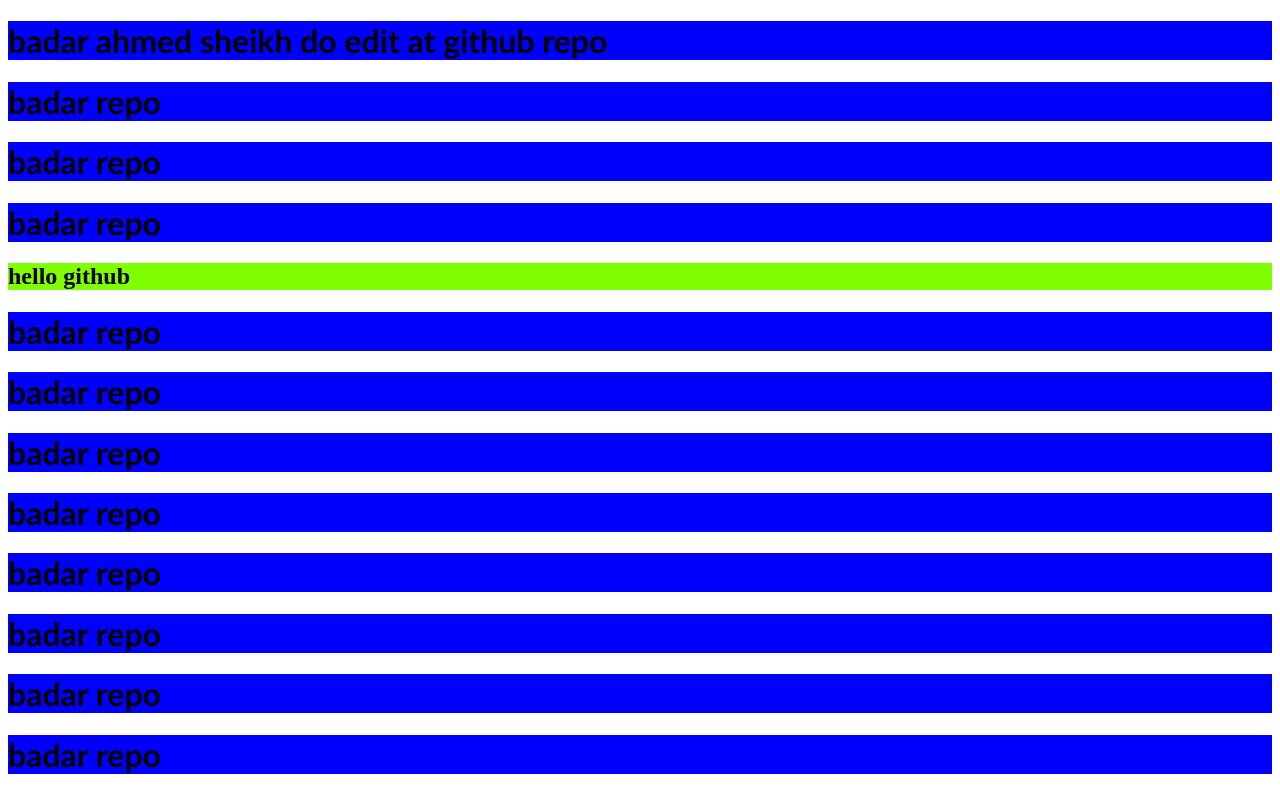
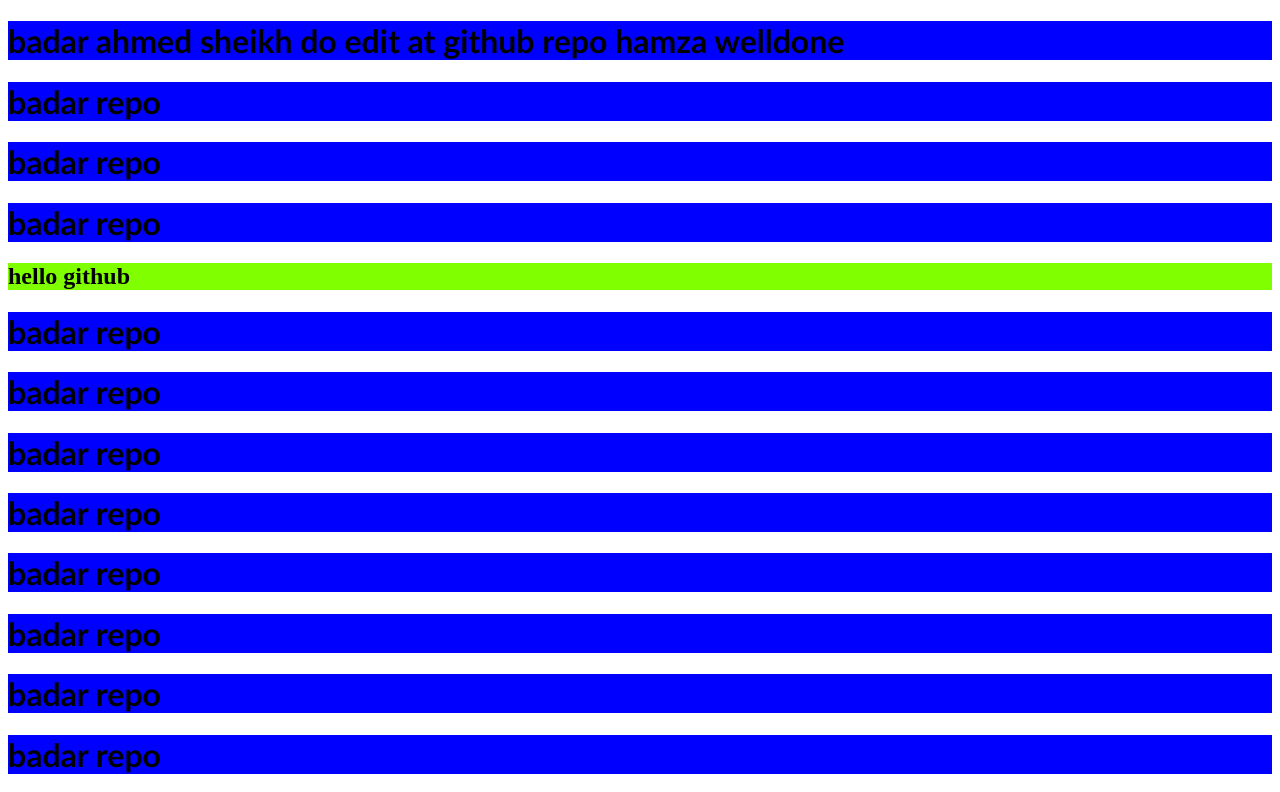
Before and after one commit to BADARAHMEDSHEIKH/nov-2021-18, a plain HTML site: page index.html in a window 1280 px wide. Shown: the top 792 px of the page. Drawn offline with Linux system fonts and the light colour scheme.

```diff
--- a/index.html
+++ b/index.html
@@ -8,7 +8,7 @@
     <title>git repositoryy</title>
 </head>
 <body>
-    <h1>badar ahmed sheikh do edit at github repo</h1>
+    <h1>badar ahmed sheikh do edit at github repo hamza welldone</h1>
     <h1>badar repo</h1><h1>badar repo</h1><h1>badar repo</h1>
     <h2>hello github</h2>
     <h1>badar repo</h1>
```
